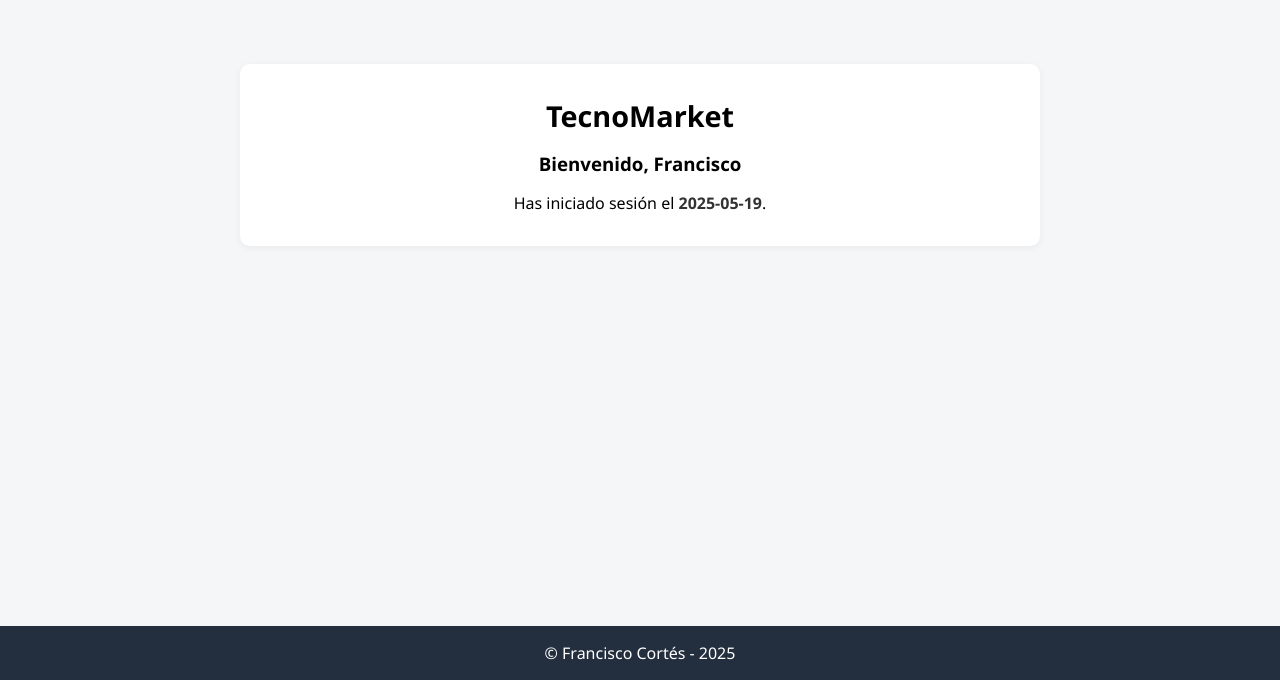
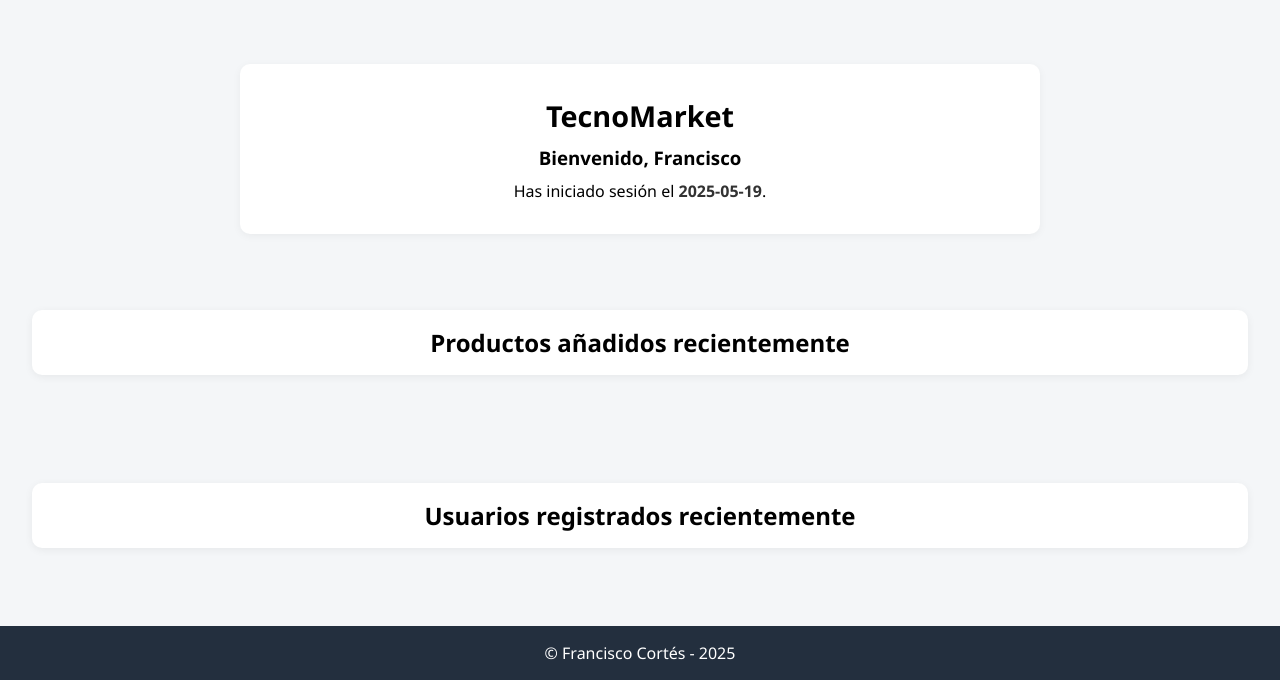
Before and after one commit to fcorcar/TIENDA_ONLINE, a Flask app: page / in a window 1280 px wide. Shown: the part 120-800 px from the top of the page. Run offline with Flask 3, Linux system fonts and the light colour scheme; data that the repository does not hold is empty.

Commit message:
flask insert implementado y ajustes en css

```diff
--- a/app.py
+++ b/app.py
@@ -13,14 +13,20 @@ def error404(error):
 
 @app.route("/")
 def panel_control():
+    # Bienvenida
     kwargs = {
         "nombre_admin": admin.nombre,
         "tienda": admin.tienda,
         "fecha": date.today()
     }
 
-    return render_template("dashboard.html", **kwargs)
+    # Productos
+    listado_productos = base_datos.obtener("productos", Producto)
 
+    # Usuarios
+    listado_usuarios = base_datos.obtener("usuarios", Usuario)
+
+    return render_template("dashboard.html", **kwargs, titulo_pr="Productos añadidos recientemente", listado_productos=listado_productos, titulo_us="Usuarios registrados recientemente", listado_usuarios=listado_usuarios)
 
 @app.route("/añadir-producto", methods=["GET", "POST"])
 def añadir_producto():
@@ -41,9 +47,9 @@ def añadir_producto():
 @app.route("/productos")
 def productos():
     listado_productos = base_datos.obtener("productos", Producto)
+    total_stock = sum(producto.stock for producto in listado_productos)
 
-    total_stock = sum(producto.stock for producto in listado_productos)
-    return render_template("productos.html", listado_productos=listado_productos, total_stock=total_stock)
+    return render_template("productos.html", titulo_pr=f"Catálogo de productos (Stock total: {total_stock})", listado_productos=listado_productos)
 
 
 @app.route("/productos/<id_producto>")
@@ -74,8 +80,6 @@ def registrar_usuarios():
     return render_template("registro_usuarios.html")
 
 
-
-
 @app.route("/usuarios")
 def usuarios():
     listado_usuarios = base_datos.obtener("usuarios", Usuario)
@@ -91,7 +95,7 @@ def usuarios():
             max_pedidos = num_pedidos
             usuario_top = usuario.nombre
 
-    return render_template("usuarios.html", listado_usuarios=listado_usuarios, usuarios_activos=usuarios_activos, usuario_top=usuario_top)
+    return render_template("usuarios.html", titulo_us=f"Usuarios (Activos: {usuarios_activos}) (Usuario Top: {usuario_top})", listado_usuarios=listado_usuarios)
 
 
 # @app.route("/")
--- a/static/css/styles.css
+++ b/static/css/styles.css
@@ -61,7 +61,14 @@ footer {
 /* Centramos títulos */
 h1, h2, h3 {
     text-align: center;
-    margin-bottom: 1rem;
+
+}
+
+.titulo-global {
+    background-color: #ffffff;
+    padding: 1rem;
+    border-radius: 10px;
+    box-shadow: 0 2px 8px rgba(0, 0, 0, 0.06);
 }
 
 /* ---------- PRODUCTOS ---------- */
@@ -174,7 +181,12 @@ h1, h2, h3 {
 
 .producto-detalles h3 {
     text-align: left;
-    font-size: 1.8rem;
+    font-size: 1.6rem;
+    background-color: #1e2631;
+    color: white;
+    padding: 0.6rem 1.2rem;
+    border-radius: 10px;
+    margin-bottom: 0.8rem;
 }
 
 /* ---------- FORMULARIOS ---------- */
@@ -189,6 +201,12 @@ form {
     padding: 2rem;
     border-radius: 10px;
     box-shadow: 0 2px 10px rgba(0, 0, 0, 0.05);
+}
+
+
+.formularios h2 {
+    max-width: 600px;
+    margin: auto;
 }
 
 form label {
@@ -316,6 +334,9 @@ form input[type="submit"]:hover {
 
 #panel {
     max-width: 800px;
+    display: flex;
+    flex-direction: column;
+    gap: 0.6rem;
     margin: 2rem auto;
     background: white;
     padding: 2rem;
@@ -330,5 +351,4 @@ form input[type="submit"]:hover {
 
 #panel h2 {
     font-size: 1.8rem;
-
 }
--- a/templates/dashboard.html
+++ b/templates/dashboard.html
@@ -3,9 +3,17 @@
 {% block title %} Panel de Control {% endblock %}
 
 {% block main %}
-    <div id="panel">
-        <h2>{{tienda}}</h2>
-        <h3>Bienvenido, {{nombre_admin}}</h3>
-        <p>Has iniciado sesión el <strong>{{fecha}}</strong>.</p>
+    <div>
+        <div id="panel">
+            <h2>{{tienda}}</h2>
+            <h3>Bienvenido, {{nombre_admin}}</h3>
+            <p>Has iniciado sesión el <strong>{{fecha}}</strong>.</p>
+        </div>
+
+        <br><br>
+        {% include 'partials/_productos.html' %}
+
+        <br><br>
+        {% include 'partials/_usuarios.html' %}
     </div>
 {% endblock %}
--- /dev/null
+++ b/templates/partials/_productos.html
@@ -0,0 +1,18 @@
+<div id="pag-catalogo">
+    <h2 class="titulo-global">{{titulo_pr}}</h2>
+    <div id="contenedor-productos">
+        {% for producto in listado_productos %}
+            <a class="producto" href="{{ url_for('producto_especifico', id_producto=producto.id_producto) }}">
+                <img src="{{producto.img_url}}" alt="{{producto.nombre}}">
+                <h3>{{producto.nombre}}</h3>
+                <p><strong>Categoría:</strong> {{producto.categoria}}</p>
+                {% if producto.stock == 0 %}
+                    <p><strong>Stock:</strong> <span class="stock-agotado">AGOTADO</span></p>
+                {% else %}
+                    <p><strong>Stock:</strong> {{producto.stock}}, <span class="stock-disponible">DISPONIBLE</span></p>
+                {% endif %}
+                <p class="precio"><strong>{{producto.precio_format}} €</strong></p>
+            </a>
+        {% endfor %}
+    </div>
+</div>
--- /dev/null
+++ b/templates/partials/_usuarios.html
@@ -0,0 +1,21 @@
+<div id="pag-usuarios">
+    <h2 class="titulo-global">{{titulo_us}}</h2>
+    <div id="contenedor-usuarios">
+        {% for usuario in listado_usuarios %}
+            <div class="usuario-card">
+                <h3>{{usuario.nombre}}</h3>
+                <span><b>ID:</b> {{usuario.id_usuario}}</span>
+                <span><b>E-mail:</b> {{usuario.email}}</span>
+                <span><b>Fecha registro:</b> {{usuario.fecha_registro|string | truncate(10, False, '')}}</span>
+
+                {% if usuario.estado %}
+                    <span><b>Estado: Activo</b></span>
+                {% else %}
+                    <span><b>Estado: Inactivo</b></span>
+                {% endif %}
+
+                <span><b>Número de pedidos:</b> {{usuario.pedidos | length}}</span>
+            </div>
+        {% endfor %}
+    </div>
+</div>
```
Also changed, not shown: templates/añadir_producto.html (+1 -34 lines), templates/detalle_producto.html (+1 -21 lines), templates/partials/_añadir_producto.html (added, +32 -0 lines), templates/partials/_detalle_producto.html (added, +19 -0 lines), templates/partials/_registro_usuarios.html (added, +25 -0 lines), templates/productos.html (+1 -20 lines), templates/registro_usuarios.html (+1 -27 lines), templates/usuarios.html (+1 -23 lines).
